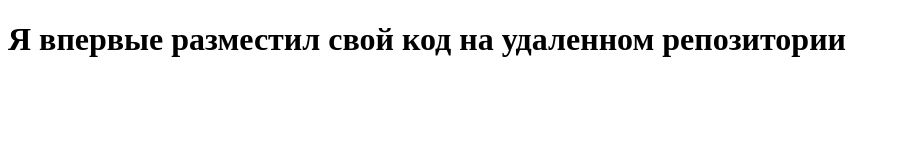
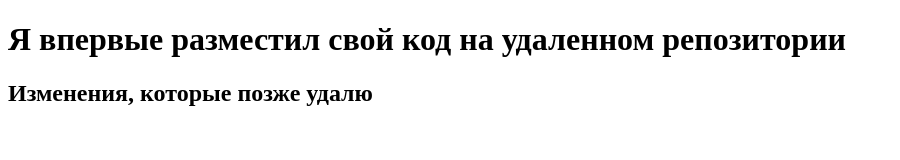
Before and after one commit to kabinet313/test_repo, a plain HTML site: page index.html in a window 1280 px wide. Shown: the whole page, without its empty margins (0-900 px from the left). Drawn offline with Linux system fonts and the light colour scheme.

Commit message:
Ошибочный коммит

```diff
--- a/index.html
+++ b/index.html
@@ -7,5 +7,6 @@
 </head>
 <body>
     <h1>Я впервые разместил свой код на удаленном репозитории</h1>
+    <h2>Изменения, которые позже удалю</h2>
 </body>
 </html>
```
